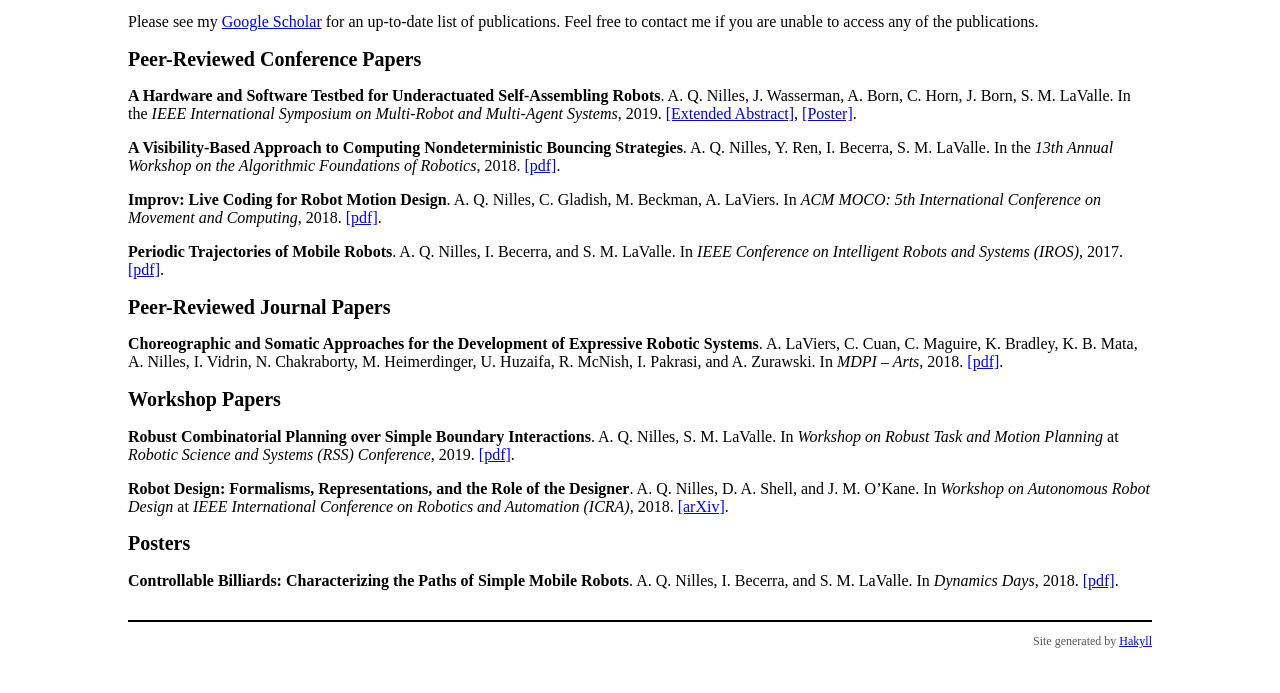
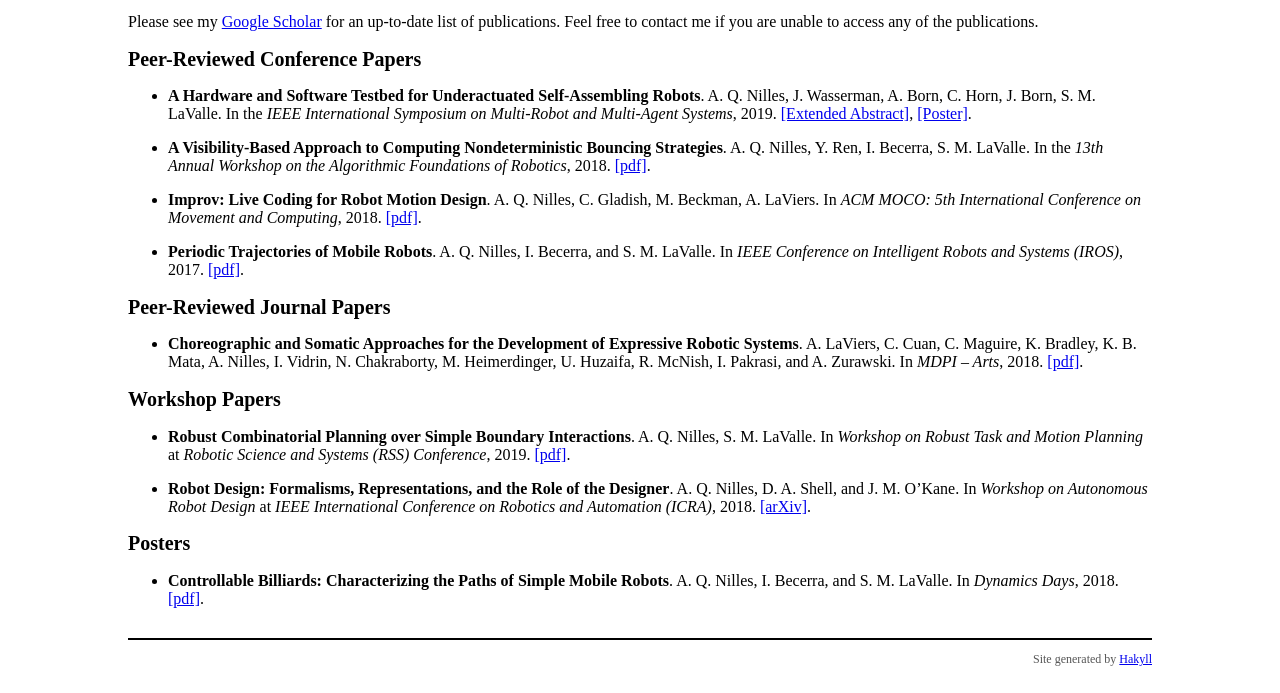
Before and after one commit to alexandroid000/old-website, a plain HTML site: page publications.html in a window 1280 px wide. Shown: the part 107-800 px from the top of the page. Drawn offline with Linux system fonts and the light colour scheme.

Commit message:
publish and fix gitignore

```diff
--- a/publications.html
+++ b/publications.html
@@ -24,17 +24,25 @@
             <h1>Publications</h1>
             <p>Please see my <a href="https://scholar.google.com/citations?user=3AvC70UAAAAJ&amp;hl=en&amp;oi=ao">Google Scholar</a> for an up-to-date list of publications. Feel free to contact me if you are unable to access any of the publications.</p>
 <h2 id="peer-reviewed-conference-papers">Peer-Reviewed Conference Papers</h2>
-<p><strong>A Hardware and Software Testbed for Underactuated Self-Assembling Robots</strong>. A. Q. Nilles, J. Wasserman, A. Born, C. Horn, J. Born, S. M. LaValle. In the <em>IEEE International Symposium on Multi-Robot and Multi-Agent Systems</em>, 2019. <a href="images/mrs_extended_abstract.pdf">[Extended Abstract]</a>, <a href="images/MRS_Poster.pdf">[Poster]</a>.</p>
-<p><strong>A Visibility-Based Approach to Computing Nondeterministic Bouncing Strategies</strong>. A. Q. Nilles, Y. Ren, I. Becerra, S. M. LaValle. In the <em>13th Annual Workshop on the Algorithmic Foundations of Robotics</em>, 2018. <a href="images/wafr_paper.pdf">[pdf]</a>.</p>
-<p><strong>Improv: Live Coding for Robot Motion Design</strong>. A. Q. Nilles, C. Gladish, M. Beckman, A. LaViers. In <em>ACM MOCO: 5th International Conference on Movement and Computing</em>, 2018. <a href="images/NilGladMattLaV_18.pdf">[pdf]</a>.</p>
-<p><strong>Periodic Trajectories of Mobile Robots</strong>. A. Q. Nilles, I. Becerra, and S. M. LaValle. In <em>IEEE Conference on Intelligent Robots and Systems (IROS)</em>, 2017. <a href="images/NilBecLav_IROS_17.pdf">[pdf]</a>.</p>
+<ul>
+<li><p><strong>A Hardware and Software Testbed for Underactuated Self-Assembling Robots</strong>. A. Q. Nilles, J. Wasserman, A. Born, C. Horn, J. Born, S. M. LaValle. In the <em>IEEE International Symposium on Multi-Robot and Multi-Agent Systems</em>, 2019. <a href="images/mrs_extended_abstract.pdf">[Extended Abstract]</a>, <a href="images/MRS_Poster.pdf">[Poster]</a>.</p></li>
+<li><p><strong>A Visibility-Based Approach to Computing Nondeterministic Bouncing Strategies</strong>. A. Q. Nilles, Y. Ren, I. Becerra, S. M. LaValle. In the <em>13th Annual Workshop on the Algorithmic Foundations of Robotics</em>, 2018. <a href="images/wafr_paper.pdf">[pdf]</a>.</p></li>
+<li><p><strong>Improv: Live Coding for Robot Motion Design</strong>. A. Q. Nilles, C. Gladish, M. Beckman, A. LaViers. In <em>ACM MOCO: 5th International Conference on Movement and Computing</em>, 2018. <a href="images/NilGladMattLaV_18.pdf">[pdf]</a>.</p></li>
+<li><p><strong>Periodic Trajectories of Mobile Robots</strong>. A. Q. Nilles, I. Becerra, and S. M. LaValle. In <em>IEEE Conference on Intelligent Robots and Systems (IROS)</em>, 2017. <a href="images/NilBecLav_IROS_17.pdf">[pdf]</a>.</p></li>
+</ul>
 <h2 id="peer-reviewed-journal-papers">Peer-Reviewed Journal Papers</h2>
-<p><strong>Choreographic and Somatic Approaches for the Development of Expressive Robotic Systems</strong>. A. LaViers, C. Cuan, C. Maguire, K. Bradley, K. B. Mata, A. Nilles, I. Vidrin, N. Chakraborty, M. Heimerdinger, U. Huzaifa, R. McNish, I. Pakrasi, and A. Zurawski. In <em>MDPI – Arts</em>, 2018. <a href="images/arts-07-00011.pdf">[pdf]</a>.</p>
+<ul>
+<li><strong>Choreographic and Somatic Approaches for the Development of Expressive Robotic Systems</strong>. A. LaViers, C. Cuan, C. Maguire, K. Bradley, K. B. Mata, A. Nilles, I. Vidrin, N. Chakraborty, M. Heimerdinger, U. Huzaifa, R. McNish, I. Pakrasi, and A. Zurawski. In <em>MDPI – Arts</em>, 2018. <a href="images/arts-07-00011.pdf">[pdf]</a>.</li>
+</ul>
 <h2 id="workshop-papers">Workshop Papers</h2>
-<p><strong>Robust Combinatorial Planning over Simple Boundary Interactions</strong>. A. Q. Nilles, S. M. LaValle. In <em>Workshop on Robust Task and Motion Planning</em> at <em>Robotic Science and Systems (RSS) Conference</em>, 2019. <a href="http://dyalab.mines.edu/2019/rss-workshop/nilles.pdf">[pdf]</a>.</p>
-<p><strong>Robot Design: Formalisms, Representations, and the Role of the Designer</strong>. A. Q. Nilles, D. A. Shell, and J. M. O’Kane. In <em>Workshop on Autonomous Robot Design</em> at <em>IEEE International Conference on Robotics and Automation (ICRA)</em>, 2018. <a href="https://arxiv.org/abs/1806.05157">[arXiv]</a>.</p>
+<ul>
+<li><p><strong>Robust Combinatorial Planning over Simple Boundary Interactions</strong>. A. Q. Nilles, S. M. LaValle. In <em>Workshop on Robust Task and Motion Planning</em> at <em>Robotic Science and Systems (RSS) Conference</em>, 2019. <a href="http://dyalab.mines.edu/2019/rss-workshop/nilles.pdf">[pdf]</a>.</p></li>
+<li><p><strong>Robot Design: Formalisms, Representations, and the Role of the Designer</strong>. A. Q. Nilles, D. A. Shell, and J. M. O’Kane. In <em>Workshop on Autonomous Robot Design</em> at <em>IEEE International Conference on Robotics and Automation (ICRA)</em>, 2018. <a href="https://arxiv.org/abs/1806.05157">[arXiv]</a>.</p></li>
+</ul>
 <h2 id="posters">Posters</h2>
-<p><strong>Controllable Billiards: Characterizing the Paths of Simple Mobile Robots</strong>. A. Q. Nilles, I. Becerra, and S. M. LaValle. In <em>Dynamics Days</em>, 2018. <a href="images/dd_poster.pdf">[pdf]</a>.</p>
+<ul>
+<li><strong>Controllable Billiards: Characterizing the Paths of Simple Mobile Robots</strong>. A. Q. Nilles, I. Becerra, and S. M. LaValle. In <em>Dynamics Days</em>, 2018. <a href="images/dd_poster.pdf">[pdf]</a>.</li>
+</ul>
         </main>
 
         <footer>
```
Also changed, not shown: 1 other file.
